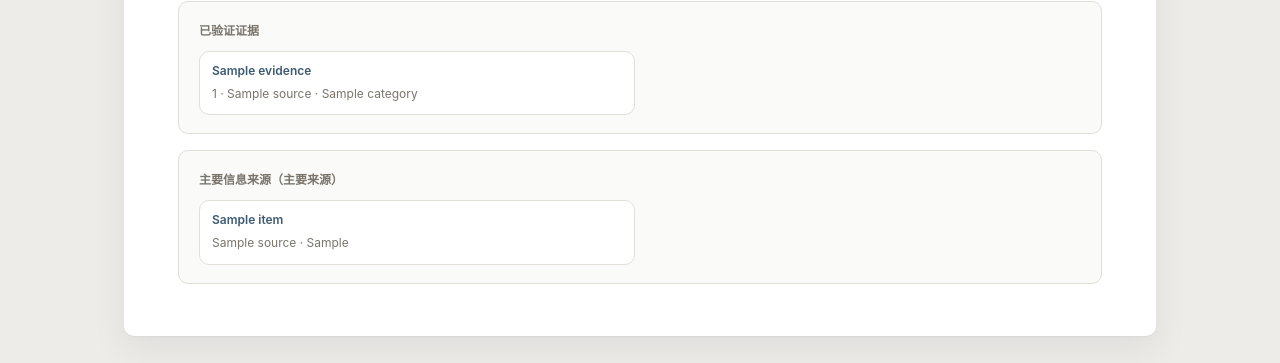
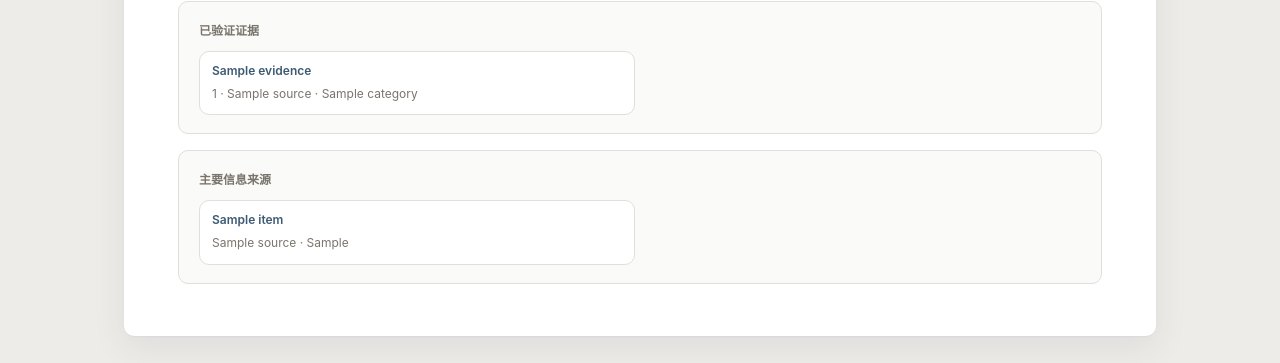
Before and after one commit to icekale/stock-fupan, a Python web app: template apps/api/app/renderers/templates/mobile_report.html.j2 in a window 1280 px wide. Shown: the part 1099-1462 px from the top of the page. Run offline with Jinja, Linux system fonts and the light colour scheme; the template is opened without the code that fills it: most values are stand-ins (such as "Sample title", 1, 10 or a date in 2020).

Commit message:
fix: use exact evidence source footer title

```diff
--- a/apps/api/app/renderers/templates/mobile_report.html.j2
+++ b/apps/api/app/renderers/templates/mobile_report.html.j2
@@ -1120,7 +1120,7 @@
 
   {% if report.news %}
     <div class="footer-sources">
-      <p style="font-weight:600; margin-bottom:6px;">主要信息来源（主要来源）</p>
+      <p style="font-weight:600; margin-bottom:6px;">主要信息来源</p>
       <div class="source-grid">
         {% for item in report.news[:8] %}
           <div class="source-item">
```
Also changed, not shown: apps/api/tests/test_structured_review.py (+2 -0 lines).
